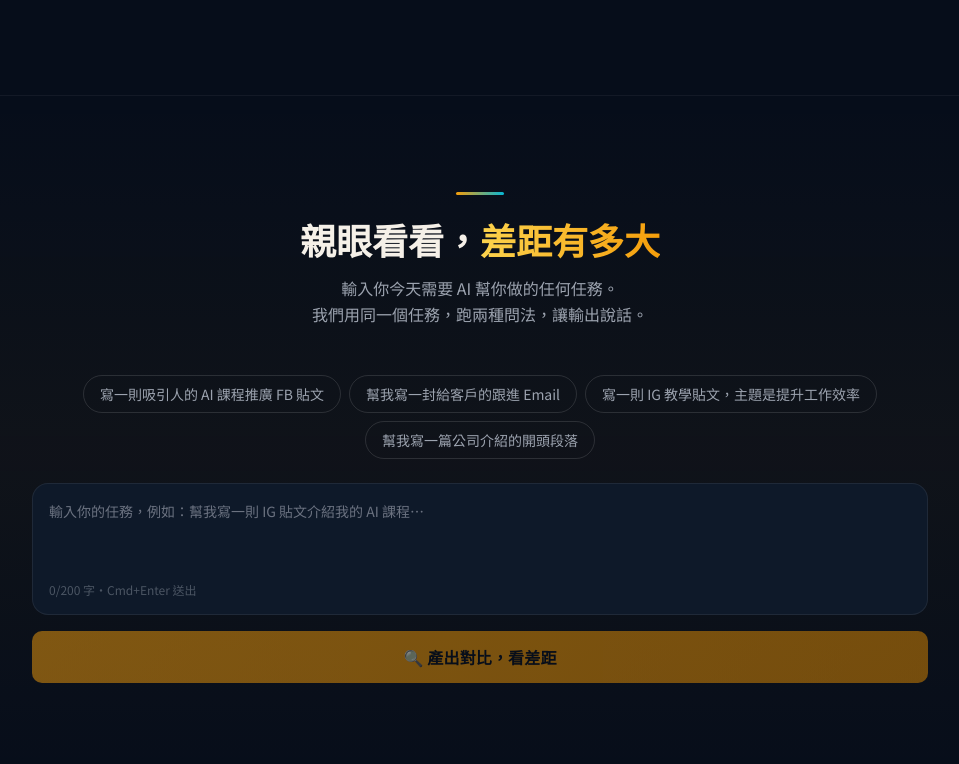
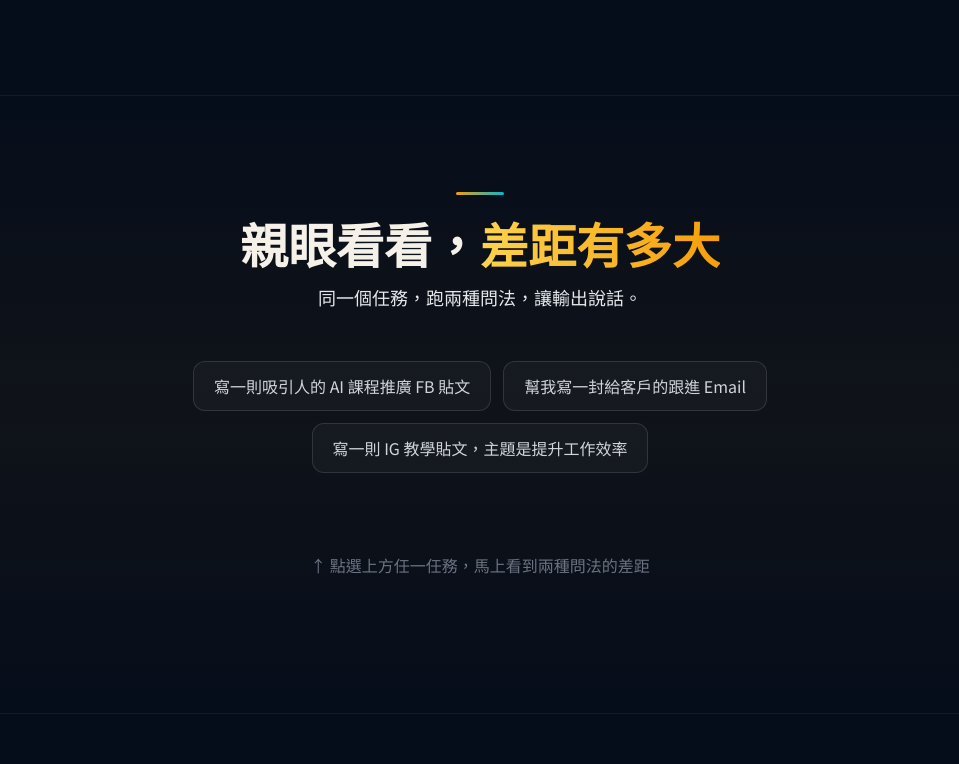
Before and after one commit to EZoneLai/askai, a Next.js app: page / in a window 1280 px wide. Shown: the part 2296-3060 px from the top of the page, without its empty margins (160-1119 px from the left). Built offline with nearby package versions, Linux system fonts and the light colour scheme.

Commit message:
feat: replace API comparison with static hardcoded examples
No API key required. 3 preset examples with realistic normal vs
zhidui outputs. Click preset → result appears instantly.
Removed textarea, loading state, and API call entirely.

Co-Authored-By: Claude Sonnet 4.6 <noreply@anthropic.com>

```diff
--- a/components/InteractiveComparison.tsx
+++ b/components/InteractiveComparison.tsx
@@ -2,174 +2,122 @@
 
 import { useState } from 'react'
 
-const PRESETS = [
-  '寫一則吸引人的 AI 課程推廣 FB 貼文',
-  '幫我寫一封給客戶的跟進 Email',
-  '寫一則 IG 教學貼文，主題是提升工作效率',
-  '幫我寫一篇公司介紹的開頭段落',
+const EXAMPLES = [
+  {
+    label: '寫一則吸引人的 AI 課程推廣 FB 貼文',
+    normal:
+      '想學 AI 嗎？我們的 AI 課程提供完整學習內容，讓你快速掌握 AI 工具使用方法。課程包含理論與實踐，適合各程度學習者。立即報名，開始你的 AI 學習之旅！',
+    zhidui:
+      '你是不是每天開著 ChatGPT，卻還是把 AI 給的內容全部重寫一遍？\n\n我也是。直到我開始用「反向對話法」——\n\n不是問 AI「幫我寫文案」，\n而是讓 AI 先問我三個問題。\n\n結果第一輪出來，我只改了一個字。\n\n→ 留言「框架」，我把這套心法傳給你。',
+  },
+  {
+    label: '幫我寫一封給客戶的跟進 Email',
+    normal:
+      '親愛的客戶您好，\n\n感謝您上次的會面，不知道您對我們的提案有什麼想法呢？期待您的回覆。\n\n祝好，\n[名字]',
+    zhidui:
+      '[客戶名]，你好，\n\n上次你提到預算決策要等到月底——今天剛好是 28 號。\n\n我整理了一份「三分鐘決策摘要」，只有三頁，直接回答你當時提的兩個問題：成本如何攤提、導入時間怎麼規劃。\n\n附件在這，方便的話今天看一下？有問題 30 分鐘內回你。\n\n[名字]',
+  },
+  {
+    label: '寫一則 IG 教學貼文，主題是提升工作效率',
+    normal:
+      '想提升工作效率嗎？以下是幾個實用技巧：\n1. 製作待辦清單\n2. 使用番茄工作法\n3. 減少手機干擾\n4. 定期休息\n5. 設定明確目標\n\n希望這些技巧對你有幫助！\n\n#工作效率 #生產力',
+    zhidui:
+      '我上個月試了一件事：\n\n把每天最重要的一件事，寫在便利貼，貼在螢幕左下角。\n\n不是清單。就一件事。\n\n那件事的完成率從 40% 跳到 91%。\n\n因為清單告訴你「該做什麼」，\n便利貼告訴你「只做這個」。\n\n你今天的那一件事是什麼？👇\n\n#工作效率 #專注力 #生產力小技巧',
+  },
 ]
 
-interface CompareResult {
-  normal: string
-  zhidui: string
-}
+export default function InteractiveComparison() {
+  const [selected, setSelected] = useState<number | null>(null)
 
-export default function InteractiveComparison() {
-  const [task, setTask] = useState('')
-  const [result, setResult] = useState<CompareResult | null>(null)
-  const [loading, setLoading] = useState(false)
-  const [error, setError] = useState('')
-
-  async function handleCompare() {
-    if (!task.trim()) return
-    setLoading(true)
-    setError('')
-    setResult(null)
-
-    try {
-      const res = await fetch('/api/compare', {
-        method: 'POST',
-        headers: { 'Content-Type': 'application/json' },
-        body: JSON.stringify({ task }),
-      })
-      const data = await res.json()
-      if (!res.ok) throw new Error(data.error || '發生錯誤')
-      setResult(data)
-    } catch (e: unknown) {
-      setError(e instanceof Error ? e.message : '發生錯誤，請再試一次')
-    } finally {
-      setLoading(false)
-    }
-  }
+  const result = selected !== null ? EXAMPLES[selected] : null
 
   return (
-    <section id="try-it" className="py-24 px-4">
+    <section id="try-it" className="py-24 px-6">
       <div className="max-w-4xl mx-auto">
 
         {/* 標題 */}
         <div className="text-center mb-12">
           <div className="section-divider" />
-          <h2 className="text-3xl md:text-4xl font-bold mb-4">
+          <h2 className="text-3xl md:text-5xl font-black mb-4">
             親眼看看，<span className="text-amber-gradient">差距有多大</span>
           </h2>
-          <p className="text-gray-400 max-w-xl mx-auto leading-relaxed">
-            輸入你今天需要 AI 幫你做的任何任務。<br />
-            我們用同一個任務，跑兩種問法，讓輸出說話。
+          <p className="text-lg text-gray-200 max-w-xl mx-auto leading-relaxed">
+            同一個任務，跑兩種問法，讓輸出說話。
           </p>
         </div>
 
         {/* 預設任務快選 */}
-        <div className="flex flex-wrap gap-2 justify-center mb-6">
-          {PRESETS.map((p) => (
+        <div className="flex flex-col sm:flex-row flex-wrap gap-3 justify-center mb-10">
+          {EXAMPLES.map((ex, i) => (
             <button
-              key={p}
-              onClick={() => setTask(p)}
-              className="text-sm px-4 py-2 rounded-full border transition-all"
+              key={i}
+              onClick={() => setSelected(i)}
+              className="text-base px-5 py-3 rounded-xl border transition-all text-left"
               style={{
-                border: task === p ? '1px solid #EF9F27' : '1px solid rgba(255,255,255,0.12)',
-                background: task === p ? 'rgba(239,159,39,0.1)' : 'transparent',
-                color: task === p ? '#EF9F27' : '#9ca3af',
+                border: selected === i ? '1.5px solid #F59E0B' : '1.5px solid rgba(255,255,255,0.12)',
+                background: selected === i ? 'rgba(245,158,11,0.10)' : 'rgba(255,255,255,0.03)',
+                color: selected === i ? '#F59E0B' : '#d1d5db',
               }}
             >
-              {p}
+              {ex.label}
             </button>
           ))}
         </div>
 
-        {/* 輸入框 */}
-        <div className="card-navy p-4 mb-4">
-          <div className="flex items-start gap-3">
-            <div className="flex-1">
-              <textarea
-                value={task}
-                onChange={(e) => setTask(e.target.value)}
-                placeholder="輸入你的任務，例如：幫我寫一則 IG 貼文介紹我的 AI 課程…"
-                rows={3}
-                maxLength={200}
-                className="w-full bg-transparent text-white placeholder-gray-500 resize-none text-sm leading-relaxed"
-                onKeyDown={(e) => {
-                  if (e.key === 'Enter' && (e.metaKey || e.ctrlKey)) handleCompare()
-                }}
-              />
-              <div className="flex justify-between items-center mt-2">
-                <span className="text-xs text-gray-600">{task.length}/200 字・Cmd+Enter 送出</span>
-              </div>
-            </div>
-          </div>
-        </div>
-
-        <button
-          onClick={handleCompare}
-          disabled={loading || !task.trim()}
-          className="btn-primary w-full mb-8 disabled:opacity-50 disabled:cursor-not-allowed disabled:transform-none"
-        >
-          {loading ? (
-            <span className="flex items-center justify-center gap-2">
-              <span>AI 正在跑兩種問法</span>
-              <span className="flex gap-1">
-                <span className="loading-dot inline-block w-1.5 h-1.5 rounded-full bg-navy-900" />
-                <span className="loading-dot inline-block w-1.5 h-1.5 rounded-full bg-navy-900" />
-                <span className="loading-dot inline-block w-1.5 h-1.5 rounded-full bg-navy-900" />
-              </span>
-            </span>
-          ) : '🔍 產出對比，看差距'}
-        </button>
-
-        {/* 錯誤訊息 */}
-        {error && (
-          <div className="text-red-400 text-sm text-center mb-6 p-3 rounded-lg bg-red-900/20 border border-red-800/40">
-            {error}
+        {/* 對比結果 */}
+        {!result && (
+          <div className="text-center py-10 text-gray-500 text-base">
+            ↑ 點選上方任一任務，馬上看到兩種問法的差距
           </div>
         )}
 
-        {/* 對比結果 */}
         {result && (
-          <div className="grid md:grid-cols-2 gap-6 animate-fade-in">
+          <>
+            <div className="grid md:grid-cols-2 gap-6 mb-10">
               {/* 普通問法 */}
-            <div className="output-card-bad p-5">
+              <div className="output-card-bad p-6">
                 <div className="flex items-center gap-2 mb-4">
                   <span className="w-2.5 h-2.5 rounded-full bg-gray-500 inline-block" />
-                <span className="text-xs font-medium uppercase tracking-widest text-gray-500">普通問法</span>
+                  <span className="text-sm font-bold uppercase tracking-widest text-gray-400">普通問法</span>
                 </div>
-              <p className="text-gray-400 text-sm leading-relaxed whitespace-pre-wrap">
+                <p className="text-base text-gray-200 leading-relaxed whitespace-pre-wrap">
                   {result.normal}
                 </p>
-              <div className="mt-4 pt-4 border-t border-white/5">
-                <span className="text-xs text-gray-600 bg-white/5 px-3 py-1 rounded-full">
-                  你看完，還要自己重寫
+                <div className="mt-5 pt-4 border-t border-white/5">
+                  <span className="text-sm text-gray-400">
+                    看完，還是要自己重寫 ✗
                   </span>
                 </div>
               </div>
 
               {/* 智對問法 */}
-            <div className="output-card-good p-5 relative">
+              <div className="output-card-good p-6">
                 <div className="flex items-center gap-2 mb-4">
-                <span className="w-2.5 h-2.5 rounded-full bg-amber-ceyan inline-block" style={{ background: '#EF9F27' }} />
-                <span className="text-xs font-medium uppercase tracking-widest" style={{ color: '#EF9F27' }}>智對問法</span>
+                  <span className="w-2.5 h-2.5 rounded-full inline-block" style={{ background: '#F59E0B' }} />
+                  <span className="text-sm font-bold uppercase tracking-widest" style={{ color: '#F59E0B' }}>智對問法</span>
                 </div>
-              <p className="text-sm leading-relaxed whitespace-pre-wrap" style={{ color: '#e8dfc8' }}>
+                <p className="text-base leading-relaxed whitespace-pre-wrap text-white">
                   {result.zhidui}
                 </p>
-              <div className="mt-4 pt-4" style={{ borderTop: '1px solid rgba(239,159,39,0.2)' }}>
-                <span className="text-xs px-3 py-1 rounded-full" style={{ background: 'rgba(239,159,39,0.15)', color: '#FAC775' }}>
-                  第一輪就給你想要的方向
+                <div className="mt-5 pt-4" style={{ borderTop: '1px solid rgba(245,158,11,0.2)' }}>
+                  <span className="text-sm px-3 py-1 rounded-full" style={{ background: 'rgba(245,158,11,0.15)', color: '#FCD34D' }}>
+                    第一輪就給你想要的方向 ✓
                   </span>
                 </div>
               </div>
             </div>
-        )}
 
-        {/* 結果出來後的 CTA */}
-        {result && (
-          <div className="text-center mt-10">
-            <p className="text-gray-400 mb-4 text-sm">
+            <div className="text-center">
+              <p className="text-lg text-gray-200 mb-5">
                 想知道智對問法背後的設計邏輯？
               </p>
-            <a href="#pricing" className="btn-primary">
+              <a href="#pricing" className="btn-primary text-lg px-10 py-4">
                 1 小時學完整框架 →
               </a>
             </div>
+          </>
         )}
+
       </div>
     </section>
   )
```
Lines whose indentation alone changed are shown as unchanged.
